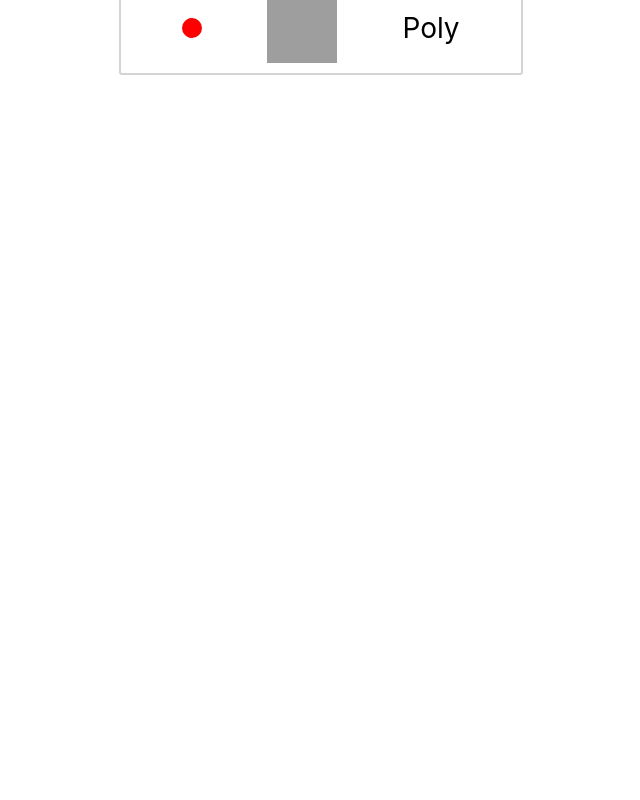
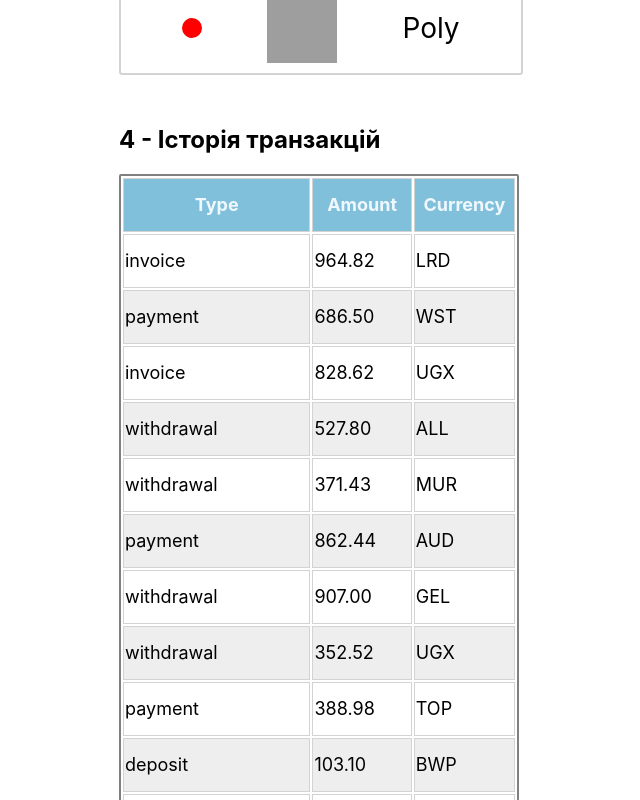
Before and after one commit to SergeyZhydkov/goit-react-hw-01-components, a React (Create React App) app: page / in a window 1280 px wide. Shown: the part 1320-2120 px from the top of the page, without its empty margins (321-961 px from the left). Before the commit the page ends 1411 px from the top, so only its background shows below. Built offline with nearby package versions, Linux system fonts and the light colour scheme; grey boxes are pictures that could not be loaded.

Commit message:
add transaction

```diff
--- a/src/components/App.jsx
+++ b/src/components/App.jsx
@@ -4,8 +4,8 @@
 import data from './Data/data.json';
 import FriendList from './FriendList/FriendList';
 import friends from './Data/friends.json';
-// import transactions from './data/transactions.json';
-// import TransactionHistory from './TransactionHistory/TransactionHistory';
+import transactions from './Data/transactions.json';
+import TransactionHistory from './TransactionHistory/TransactionHistory';
 import SectionText from './SectionText/SectionText';
 export const App = () => {
   return (
@@ -24,8 +24,8 @@
       <SectionText text="3 - Список друзів" />
       <FriendList friends={friends} />
 
-      {/* <SectionText text="4 - Історія транзакцій" />
-      <TransactionHistory items={transactions} /> */}
+      <SectionText text="4 - Історія транзакцій" />
+      <TransactionHistory items={transactions} />
     </>
   );
 };
--- /dev/null
+++ b/src/components/Data/transactions.json
@@ -0,0 +1,122 @@
+[
+  {
+    "id": "1e0700a2-5183-4291-85cc-2065a036a683",
+    "type": "invoice",
+    "amount": "964.82",
+    "currency": "LRD"
+  },
+  {
+    "id": "a30f821b-4d25-4ff0-abdd-e340b3f0dd2b",
+    "type": "payment",
+    "amount": "686.50",
+    "currency": "WST"
+  },
+  {
+    "id": "44dca67a-8e5a-4798-bf8e-b15efd4e1abd",
+    "type": "invoice",
+    "amount": "828.62",
+    "currency": "UGX"
+  },
+  {
+    "id": "ea8ed3dc-2b68-4a53-905a-53ecb0adef33",
+    "type": "withdrawal",
+    "amount": "527.80",
+    "currency": "ALL"
+  },
+  {
+    "id": "ea76146a-0b00-4b80-bc02-a8c822176712",
+    "type": "withdrawal",
+    "amount": "371.43",
+    "currency": "MUR"
+  },
+  {
+    "id": "63ca02f9-d637-46b5-9237-f3b24425e029",
+    "type": "payment",
+    "amount": "862.44",
+    "currency": "AUD"
+  },
+  {
+    "id": "ed0263e8-59a5-4bf1-87e0-2bb88e53dc34",
+    "type": "withdrawal",
+    "amount": "907.00",
+    "currency": "GEL"
+  },
+  {
+    "id": "6013bad0-750c-4691-8bc2-d8f2b43969c4",
+    "type": "withdrawal",
+    "amount": "352.52",
+    "currency": "UGX"
+  },
+  {
+    "id": "252c7be4-8b06-4fa7-8d42-61fb835b70d5",
+    "type": "payment",
+    "amount": "388.98",
+    "currency": "TOP"
+  },
+  {
+    "id": "4eaab41b-b967-40ac-82ed-85fc66f646f1",
+    "type": "deposit",
+    "amount": "103.10",
+    "currency": "BWP"
+  },
+  {
+    "id": "9648a350-8469-42d5-8bf3-18090de5fe67",
+    "type": "withdrawal",
+    "amount": "322.32",
+    "currency": "MRO"
+  },
+  {
+    "id": "9c5c25fb-1a95-4b2f-8d1f-4c4426d677cc",
+    "type": "invoice",
+    "amount": "14.79",
+    "currency": "PYG"
+  },
+  {
+    "id": "43ef232c-80e9-4d6f-b48a-b22405620de3",
+    "type": "payment",
+    "amount": "904.86",
+    "currency": "CHF"
+  },
+  {
+    "id": "5161682e-e620-4019-ab0a-24ceb10fbd20",
+    "type": "withdrawal",
+    "amount": "307.08",
+    "currency": "NOK"
+  },
+  {
+    "id": "7b119d71-42e6-4c42-a141-6818b07bb9ff",
+    "type": "invoice",
+    "amount": "275.07",
+    "currency": "AWG"
+  },
+  {
+    "id": "a4f65722-65c4-4c28-b1f4-b8ed988bb205",
+    "type": "deposit",
+    "amount": "213.10",
+    "currency": "STD"
+  },
+  {
+    "id": "c6e5784b-0ca3-48d6-86e5-b5128af5a523",
+    "type": "invoice",
+    "amount": "116.11",
+    "currency": "CUP CUC"
+  },
+  {
+    "id": "c9ebed6a-3a02-4b49-ac0d-0534b51f2bfd",
+    "type": "invoice",
+    "amount": "878.67",
+    "currency": "HKD"
+  },
+  {
+    "id": "a4a98b0e-b22c-438b-9f83-de2df52110c8",
+    "type": "invoice",
+    "amount": "725.03",
+    "currency": "UYU UYI"
+  },
+  {
+    "id": "b39bfa7a-0166-4c47-94d6-87d20590f746",
+    "type": "payment",
+    "amount": "405.45",
+    "currency": "MDL"
+  }
+]
--- /dev/null
+++ b/src/components/TransactionHistory/TransactionHistory.jsx
@@ -0,0 +1,27 @@
+import css from './TransactionHistory.module.css';
+
+const TransactionHistory = ({ items }) => (
+  <table className={css.transactionHistory}>
+    <thead>
+      <tr className={css.tableTitle}>
+        <th className={css.tablElement1}>Type</th>
+        <th className={css.tablElement2}>Amount</th>
+        <th className={css.tablElement3}>Currency</th>
+      </tr>
+    </thead>
+    <tbody>
+      {items.map(({ id, type, amount, currency }, index) => (
+        <tr
+          className={(index + 1) % 2 === 0 ? css.tableColor1 : css.tableColor2}
+          key={id}
+        >
+          <td className={css.tablElement1}>{type}</td>
+          <td className={css.tablElement2}>{amount}</td>
+          <td className={css.tablElement3}>{currency}</td>
+        </tr>
+      ))}
+    </tbody>
+  </table>
+);
+
+export default TransactionHistory;
--- /dev/null
+++ b/src/components/TransactionHistory/TransactionHistory.module.css
@@ -0,0 +1,34 @@
+.transactionHistory {
+  border: 2px solid grey;
+  border-radius: 2px;
+  /* background-color: azure; */
+}
+.tableTitle {
+  color: aliceblue;
+  font-size: 22px;
+  background-color: rgba(92, 174, 209, 0.772);
+}
+.tablElement1 {
+  width: 200px;
+  height: 50px;
+  border: 1px solid lightgrey;
+  font-size: 18px;
+}
+.tablElement2 {
+  width: 100px;
+  height: 50px;
+  border: 1px solid lightgrey;
+  font-size: 18px;
+}
+.tablElement3 {
+  width: 100px;
+  height: 50px;
+  border: 1px solid lightgrey;
+  font-size: 18px;
+}
+.tableColor1 {
+  background-color: rgba(219, 219, 219, 0.463);
+}
+.tableColor2 {
+  background-color: white;
+}
```
